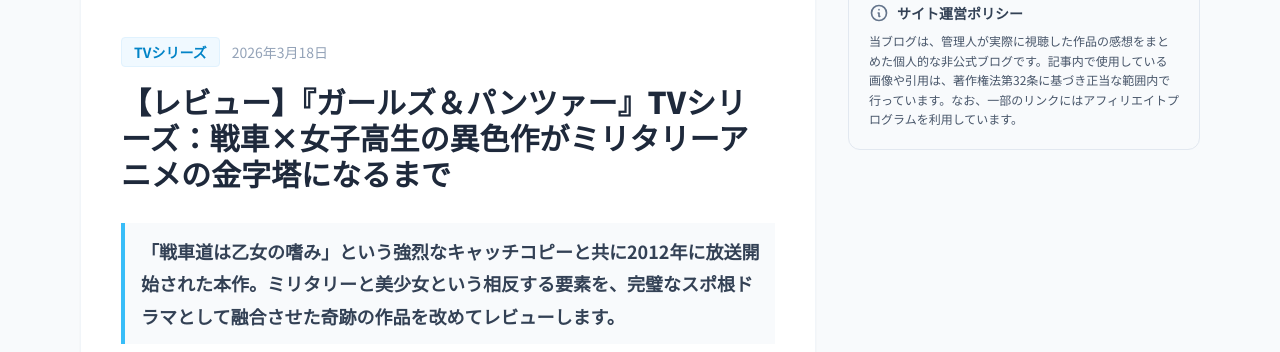
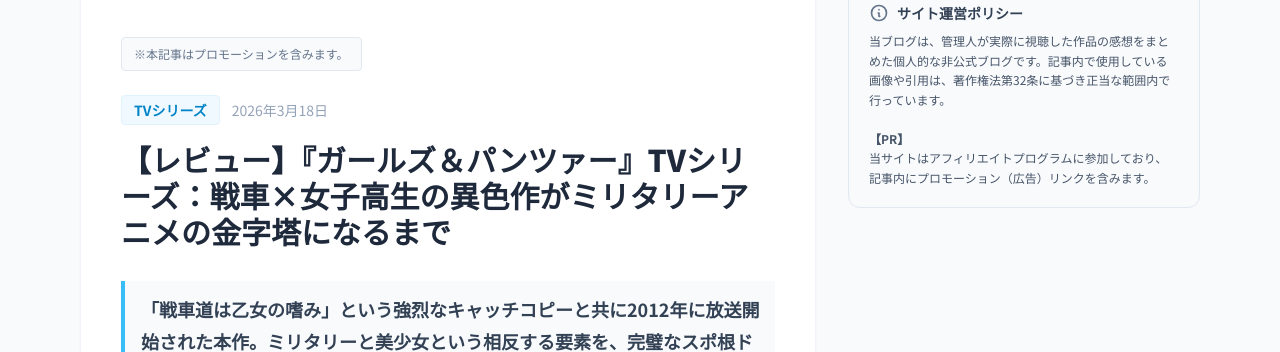
Before and after one commit to barorin/tmpblog, a plain HTML site: page index.html in a window 1280 px wide. Both pictures are taken after a click on the element 448 px from the left and 497 px from the top of the page. Shown: the part 448-800 px from the top of the page. Drawn offline with nearby package versions, Linux system fonts and the light colour scheme.

Commit message:
Revise blog policy and add promotional disclosures
Updated blog policy and promotional content for clarity and compliance.

```diff
--- a/index.html
+++ b/index.html
@@ -171,7 +171,9 @@
             <h3 class="text-sm font-bold text-slate-700">サイト運営ポリシー</h3>
           </div>
           <p class="text-xs text-slate-600 leading-relaxed">
-            当ブログは、管理人が実際に視聴した作品の感想をまとめた個人的な非公式ブログです。記事内で使用している画像や引用は、著作権法第32条に基づき正当な範囲内で行っています。なお、一部のリンクにはアフィリエイトプログラムを利用しています。
+            当ブログは、管理人が実際に視聴した作品の感想をまとめた個人的な非公式ブログです。記事内で使用している画像や引用は、著作権法第32条に基づき正当な範囲内で行っています。<br /><br />
+            <strong>【PR】</strong><br />
+            当サイトはアフィリエイトプログラムに参加しており、記事内にプロモーション（広告）リンクを含みます。
           </p>
         </div>
       </aside>
@@ -469,7 +471,7 @@
         let html = `
                 <div class="flex items-center justify-between border-b-2 border-slate-200 pb-2 mb-6">
                     <h2 class="text-2xl font-bold text-slate-800 flex items-center">
-                        <svg class="w-6 h-6 mr-2 text-sky-500" fill="none" stroke="currentColor" viewBox="0 0 24 24"><path stroke-linecap="round" stroke-linejoin="round" stroke-width="2" d="M19 20H5a2 2 0 01-2-2V6a2 2 0 012-2h10a2 2 0 012 2v1m2 13a2 2 0 01-2-2V7m2 13a2 2 0 002-2V9a2 2 0 00-2-2h-2m-4-3H9M7 16h6M7 8h6v4H7V8z"></path></svg>
+                        <svg class="w-6 h-6 mr-2 text-sky-500" fill="none" stroke="currentColor" viewBox="0 0 24 24"><path stroke-linecap="round" stroke-linejoin="round" stroke-width="2" d="M19 20H5a2 2 0 01-2-2V6a2 2 0 012-2h10a2 2 0 012 2v1m2 13a2 2 0 002-2V9a2 2 0 00-2-2h-2m-4-3H9M7 16h6M7 8h6v4H7V8z"></path></svg>
                         最近の投稿
                     </h2>
                 </div>
@@ -526,6 +528,11 @@
                         <img src="${article.imageUrl}" alt="${article.title}" class="absolute inset-0 w-full h-full object-cover">
                     </div>
                     <div class="p-6 md:p-10">
+                        <!-- ステマ規制対応：記事上部に明示的なPR表記を追加 -->
+                        <div class="bg-slate-50 text-slate-500 text-xs py-2 px-3 rounded mb-6 inline-block border border-slate-200">
+                            ※本記事はプロモーションを含みます。
+                        </div>
+
                         <div class="flex items-center mb-4 space-x-3">
                             <span class="text-sm font-bold py-1 px-3 rounded bg-sky-50 text-sky-600 border border-sky-100">${article.category}</span>
                             <span class="text-sm text-slate-400">${article.date}</span>
@@ -566,8 +573,9 @@
                         <p><strong>個人情報の利用目的</strong><br>
                         当ブログでは、お問い合わせや記事へのコメントの際、名前やメールアドレス等の個人情報を入力いただく場合がございます。取得した個人情報は、お問い合わせに対する回答や必要な情報を電子メールなどでご連絡する場合に利用させていただくものであり、これらの目的以外では利用いたしません。</p>
 
-                        <p><strong>広告について</strong><br>
-                        当ブログでは、第三者配信の広告サービスを利用しており、ユーザーの興味に応じた商品やサービスの広告を表示するため、クッキー（Cookie）を使用しております。クッキーを使用することで当サイトはお客様のコンピュータを識別できるようになりますが、お客様個人を特定できるものではありません。</p>
+                        <p><strong>広告・プロモーションについて</strong><br>
+                        当サイトは、アフィリエイトプログラムにより商品やサービスをご紹介致しております。アフィリエイトプログラムとは、商品及びサービスの提供元と業務提携を 結び商品やサービスを紹介するインターネット上のシステムです。したがって、当サイトの商品は当サイトが販売している訳ではありません。
+                        また、第三者配信の広告サービスを利用しており、ユーザーの興味に応じた商品やサービスの広告を表示するため、クッキー（Cookie）を使用しております。クッキーを使用することで当サイトはお客様のコンピュータを識別できるようになりますが、お客様個人を特定できるものではありません。</p>
 
                         <p><strong>アクセス解析ツールについて</strong><br>
                         当ブログでは、Googleによるアクセス解析ツール「Googleアナリティクス」を利用しています。このGoogleアナリティクスはトラフィックデータの収集のためにクッキー（Cookie）を使用しております。トラフィックデータは匿名で収集されており、個人を特定するものではありません。</p>
```
